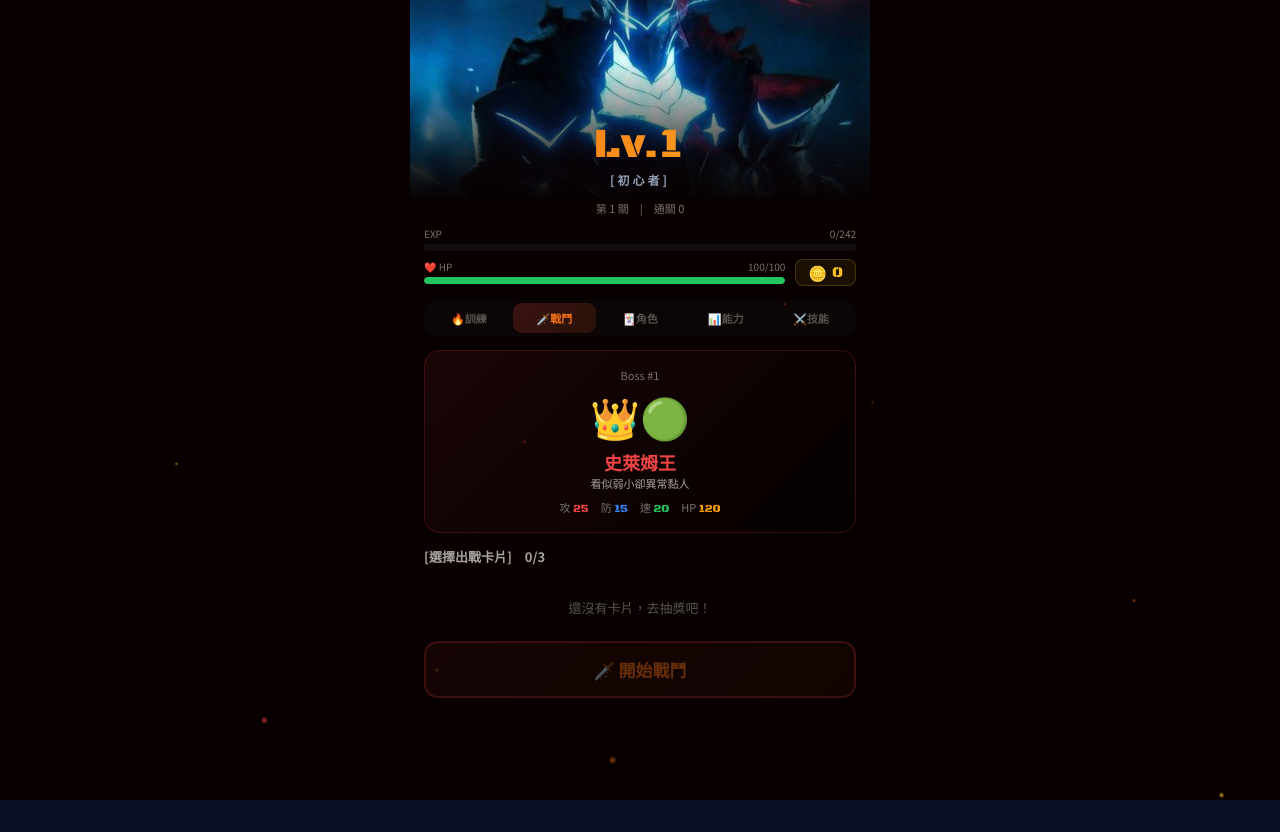
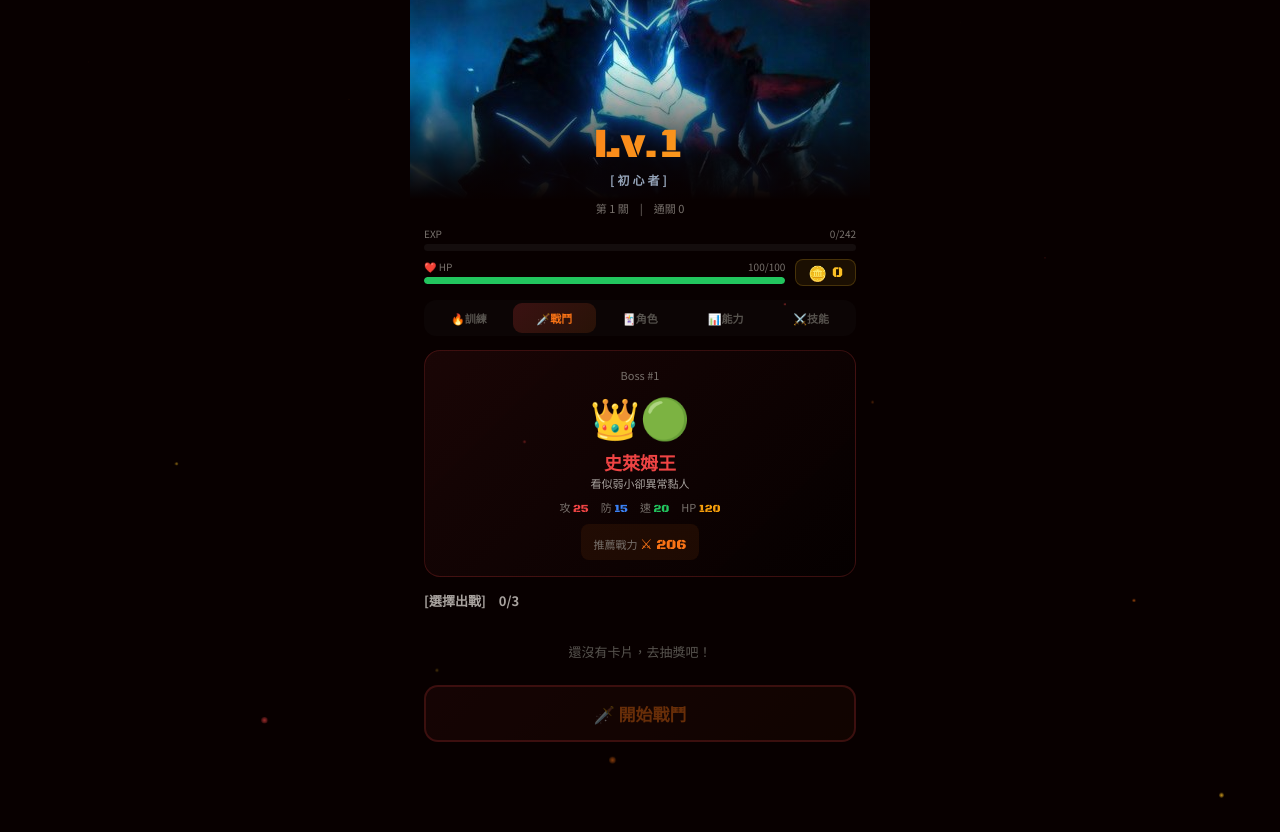
Before and after one commit to ericsung0428/fitness-rpg, a React (Vite) app: page / in a window 1280 px wide. Both pictures are taken after a click on the button "🗡️戰鬥". Before the commit the page ends 800 px from the top, so only its background shows below. Built offline with nearby package versions, Linux system fonts and the light colour scheme.

Commit message:
battle system

```diff
--- a/src/App.jsx
+++ b/src/App.jsx
@@ -9,18 +9,21 @@ const CARD_POOL = [
   { id:"c08",name:"幻獸使者",rarity:"R",img:"/cards/card_08.jpg",base:{atk:32,def:30,spd:42,hp:48} },
   { id:"c09",name:"街頭鬥士",rarity:"R",img:"/cards/card_09.jpg",base:{atk:40,def:32,spd:36,hp:44} },
   { id:"c10",name:"暗夜行者",rarity:"R",img:"/cards/card_10.jpg",base:{atk:35,def:35,spd:40,hp:42} },
-  { id:"c02",name:"鐵拳戰士",rarity:"SR",img:"/cards/card_02.jpg",base:{atk:58,def:45,spd:42,hp:55} },
-  { id:"c03",name:"美食獵人",rarity:"SR",img:"/cards/card_03.jpg",base:{atk:40,def:50,spd:55,hp:58} },
-  { id:"c05",name:"都市行者",rarity:"SR",img:"/cards/card_05.jpg",base:{atk:45,def:42,spd:60,hp:52} },
-  { id:"c11",name:"次元行者",rarity:"SR",img:"/cards/card_11.jpg",base:{atk:48,def:55,spd:48,hp:50} },
-  { id:"c06",name:"暗影獵手",rarity:"SSR",img:"/cards/card_06.jpg",base:{atk:72,def:60,spd:68,hp:75} },
-  { id:"c07",name:"魔王覺醒",rarity:"SSR",img:"/cards/card_07.jpg",base:{atk:78,def:65,spd:62,hp:70} },
+  { id:"c02",name:"鐵拳戰士",rarity:"SR",img:"/cards/card_02.jpg",base:{atk:65,def:52,spd:48,hp:62} },
+  { id:"c03",name:"美食獵人",rarity:"SR",img:"/cards/card_03.jpg",base:{atk:48,def:58,spd:62,hp:65} },
+  { id:"c05",name:"都市行者",rarity:"SR",img:"/cards/card_05.jpg",base:{atk:52,def:50,spd:68,hp:58} },
+  { id:"c11",name:"次元行者",rarity:"SR",img:"/cards/card_11.jpg",base:{atk:55,def:62,spd:55,hp:60} },
+  { id:"c06",name:"暗影獵手",rarity:"SSR",img:"/cards/card_06.jpg",base:{atk:98,def:80,spd:90,hp:105} },
+  { id:"c07",name:"魔王覺醒",rarity:"SSR",img:"/cards/card_07.jpg",base:{atk:105,def:85,spd:82,hp:100} },
 ];
 const RC={R:{color:"#60a5fa",bg:"linear-gradient(135deg,#1e3a5f,#1e40af)",border:"#3b82f6",glow:"rgba(59,130,246,0.3)"},SR:{color:"#c084fc",bg:"linear-gradient(135deg,#4a1d7a,#7c3aed)",border:"#8b5cf6",glow:"rgba(139,92,246,0.4)"},SSR:{color:"#fbbf24",bg:"linear-gradient(135deg,#78350f,#d97706)",border:"#f59e0b",glow:"rgba(251,191,36,0.5)"}};
 
 function pullOne(){const r=Math.random();const rar=r<0.03?"SSR":r<0.20?"SR":"R";const p=CARD_POOL.filter(c=>c.rarity===rar);return p[Math.floor(Math.random()*p.length)];}
 function pullTen(){const r=Array.from({length:10},()=>pullOne());if(!r.some(c=>c.rarity!=="R")){const sr=CARD_POOL.filter(c=>c.rarity==="SR"||c.rarity==="SSR");r[9]=sr[Math.floor(Math.random()*sr.length)];}return r;}
 function cStats(c,lv){const rates={R:0.06,SR:0.12,SSR:0.20};const m=1+(lv-1)*(rates[c.rarity]||0.12);return{atk:Math.floor(c.base.atk*m),def:Math.floor(c.base.def*m),spd:Math.floor(c.base.spd*m),hp:Math.floor(c.base.hp*m)};}
+function calcCP(st){return Math.floor(st.atk*1.5+st.def*1.0+st.spd*1.2+st.hp*0.8);}
+function cardCP(card,lv){return calcCP(cStats(card,lv));}
+function bossCP(bs){return calcCP(bs);}
 
 /* ═══════════════════════════════════════
    BOSS DATA — 10 Bosses, infinite cycle
@@ -352,6 +355,7 @@ export default function App(){
           <CImg card={detData} sz="full" lvl={gs.cards[detData.id]?.level}/>
           <div style={{marginTop:"10px",fontSize:"20px",fontWeight:900,color:RC[detData.rarity].color}}>{detData.name}</div>
           <div style={{fontSize:"12px",color:RC[detData.rarity].color,marginTop:"2px"}}>{detData.rarity}　Lv.{gs.cards[detData.id]?.level||1}</div>
+          <div style={{fontSize:"13px",color:"#f97316",fontFamily:"'Black Ops One',cursive",marginTop:"2px"}}>⚔ 戰力 {cardCP(detData,gs.cards[detData.id]?.level||1)}</div>
           <div style={{fontSize:"11px",color:"#78716c",marginTop:"2px"}}>{detData.name}碎片：{gs.cards[detData.id]?.copies||0}</div>
           {gs.cards[detData.id]&&(()=>{const st=cStats(detData,gs.cards[detData.id].level);return(<div style={{marginTop:"10px",display:"grid",gridTemplateColumns:"1fr 1fr",gap:"5px"}}>{[{k:"atk",l:"攻擊",c:"#ef4444"},{k:"def",l:"防禦",c:"#3b82f6"},{k:"spd",l:"速度",c:"#22c55e"},{k:"hp",l:"血量",c:"#f59e0b"}].map(s=>(<div key={s.k} style={{padding:"5px",borderRadius:"7px",background:"rgba(255,255,255,0.03)"}}><div style={{fontSize:"9px",color:"#78716c"}}>{s.l}</div><div style={{fontFamily:"'Black Ops One',cursive",fontSize:"17px",color:s.c}}>{st[s.k]}</div></div>))}</div>);})()}
           {gs.cards[detData.id]?.copies>=1&&<div style={{marginTop:"12px",display:"flex",gap:"8px"}}>
@@ -425,16 +429,21 @@ export default function App(){
                 <div style={{display:"flex",justifyContent:"center",gap:"12px",fontSize:"11px"}}>
                   {[{l:"攻",v:boss.stats.atk,c:"#ef4444"},{l:"防",v:boss.stats.def,c:"#3b82f6"},{l:"速",v:boss.stats.spd,c:"#22c55e"},{l:"HP",v:boss.stats.hp,c:"#f59e0b"}].map(s=>(<div key={s.l}><span style={{color:"#78716c"}}>{s.l} </span><span style={{fontFamily:"'Black Ops One',cursive",color:s.c}}>{s.v}</span></div>))}
                 </div>
+                <div style={{marginTop:"8px",padding:"6px 12px",borderRadius:"8px",background:"rgba(249,115,22,0.08)",display:"inline-block"}}><span style={{fontSize:"11px",color:"#78716c"}}>推薦戰力 </span><span style={{fontFamily:"'Black Ops One',cursive",fontSize:"14px",color:"#f97316"}}>⚔ {Math.floor(bossCP(boss.stats)*1.2)}</span></div>
               </div>
 
               {/* Card Selection */}
-              <div style={{fontSize:"13px",fontWeight:700,color:"#a8a29e",marginBottom:"8px"}}>[選擇出戰卡片]　{btlPick.length}/3</div>
+              <div style={{display:"flex",justifyContent:"space-between",alignItems:"center",marginBottom:"8px"}}>
+                <span style={{fontSize:"13px",fontWeight:700,color:"#a8a29e"}}>[選擇出戰]　{btlPick.length}/3</span>
+                {btlPick.length>0&&<span style={{fontSize:"13px",fontFamily:"'Black Ops One',cursive",color:btlPick.reduce((s,cid)=>{const c=CARD_POOL.find(x=>x.id===cid);return s+(c?cardCP(c,gs.cards[cid]?.level||1):0);},0)>=Math.floor(bossCP(boss.stats)*1.2)?"#4ade80":"#f97316"}}>⚔ {btlPick.reduce((s,cid)=>{const c=CARD_POOL.find(x=>x.id===cid);return s+(c?cardCP(c,gs.cards[cid]?.level||1):0);},0)}</span>}
+              </div>
               {ownedCards.length===0?<div style={{textAlign:"center",padding:"24px",color:"#57534e",fontSize:"13px"}}>還沒有卡片，去抽獎吧！</div>:
               <div style={{display:"grid",gridTemplateColumns:"repeat(4,1fr)",gap:"6px",marginBottom:"14px"}}>
-                {ownedCards.map(cid=>{const card=CARD_POOL.find(c=>c.id===cid);if(!card)return null;const isSel=btlPick.includes(cid);
+                {ownedCards.map(cid=>{const card=CARD_POOL.find(c=>c.id===cid);if(!card)return null;const isSel=btlPick.includes(cid);const cp=cardCP(card,gs.cards[cid].level);
                   return(<div key={cid} onClick={()=>toggleBtlCard(cid)} style={{textAlign:"center",cursor:"pointer"}}>
                     <CImg card={card} sz="sm" lvl={gs.cards[cid].level} sel={isSel} dim={!isSel&&btlPick.length>=3}/>
                     <div style={{fontSize:"8px",color:isSel?"#4ade80":"#78716c",marginTop:"2px",fontWeight:700}}>{card.name}</div>
+                    <div style={{fontSize:"8px",color:"#f97316",fontFamily:"'Black Ops One',cursive"}}>⚔{cp}</div>
                   </div>);
                 })}
               </div>}
@@ -499,7 +508,7 @@ export default function App(){
           {/* ═══ CARDS ═══ */}
           {vw==="cards"&&<div style={{animation:"fadeUp 0.3s ease-out"}}>
             <div style={{textAlign:"center",marginBottom:"14px",fontSize:"13px",fontWeight:700,color:"#a8a29e"}}>[角色收藏]　{owned}/{CARD_POOL.length}</div>
-            <div style={{display:"grid",gridTemplateColumns:"repeat(3,1fr)",gap:"8px"}}>{CARD_POOL.map(c=>{const o=gs.cards[c.id];return(<div key={c.id} onClick={()=>o&&setCDet(c)} style={{textAlign:"center",opacity:o?1:0.25,cursor:o?"pointer":"default"}}><CImg card={c} sz="sm" lvl={o?.level}/><div style={{fontSize:"10px",color:o?RC[c.rarity].color:"#57534e",marginTop:"3px",fontWeight:700}}>{c.name}</div>{o&&o.copies>0&&<div style={{fontSize:"9px",color:"#fbbf24"}}>碎片×{o.copies}</div>}</div>);})}</div>
+            <div style={{display:"grid",gridTemplateColumns:"repeat(3,1fr)",gap:"8px"}}>{CARD_POOL.map(c=>{const o=gs.cards[c.id];const cp=o?cardCP(c,o.level):0;return(<div key={c.id} onClick={()=>o&&setCDet(c)} style={{textAlign:"center",opacity:o?1:0.25,cursor:o?"pointer":"default"}}><CImg card={c} sz="sm" lvl={o?.level}/><div style={{fontSize:"10px",color:o?RC[c.rarity].color:"#57534e",marginTop:"3px",fontWeight:700}}>{c.name}</div>{o&&<div style={{fontSize:"9px",color:"#f97316",fontFamily:"'Black Ops One',cursive"}}>⚔{cp}</div>}{o&&o.copies>0&&<div style={{fontSize:"9px",color:"#fbbf24"}}>碎片×{o.copies}</div>}</div>);})}</div>
             {owned===0&&<div style={{textAlign:"center",padding:"28px",color:"#57534e",fontSize:"13px"}}>還沒有角色<br/><span style={{fontSize:"11px",color:"#78716c"}}>點 🪙 去抽獎</span></div>}
           </div>}
 
```
